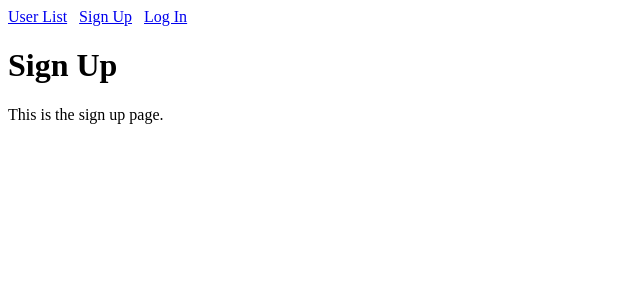
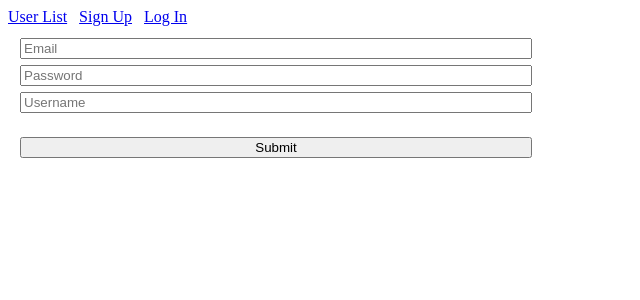
Before and after one commit to yhyem/react-ts-4st, a React (Create React App) app: page /sign-up in a window 1280 px wide. Shown: the top 300 px of the page, without its empty margins (0-640 px from the left). Built offline with nearby package versions, Linux system fonts and the light colour scheme.

Commit message:
feat: react-hook-form 으로 form 관리하기

```diff
--- a/package.json
+++ b/package.json
@@ -12,6 +12,7 @@
     "@types/react-dom": "^18.0.0",
     "react": "^18.2.0",
     "react-dom": "^18.2.0",
+    "react-hook-form": "^7.48.2",
     "react-router-dom": "^6.18.0",
     "react-scripts": "5.0.1",
     "typescript": "^4.4.2",
--- a/src/pages/LogIn.tsx
+++ b/src/pages/LogIn.tsx
@@ -1,8 +1,34 @@
+import { SubmitHandler, useForm } from "react-hook-form";
+
+type Inputs = {
+  email: string;
+  password: string;
+};
+
 export const LogIn = () => {
+  const { register, handleSubmit } = useForm<Inputs>();
+
+  const onSubmit: SubmitHandler<Inputs> = data => {
+    console.log(data);
+  };
+
   return (
     <div>
-      <h1>Log In</h1>
-      <p>This is the log in page.</p>
+      <form
+        onSubmit={handleSubmit(onSubmit)}
+        style={{ display: "flex", flexDirection: "column", gap: 24, maxWidth: 512, margin: 12 }}
+      >
+        <div style={{ display: "flex", flexDirection: "column", gap: 6 }}>
+          <input type="email" placeholder="Email" {...register("email", { required: true })} />
+          <input
+            type="password"
+            placeholder="Password"
+            {...register("password", { required: true })}
+          />
+        </div>
+
+        <input type="submit" />
+      </form>
     </div>
   );
 };
--- a/src/pages/SignUp.tsx
+++ b/src/pages/SignUp.tsx
@@ -1,8 +1,36 @@
+import { SubmitHandler, useForm } from "react-hook-form";
+
+type Inputs = {
+  email: string;
+  password: string;
+  username: string;
+};
+
 export const SignUp = () => {
+  const { register, handleSubmit } = useForm<Inputs>();
+
+  const onSubmit: SubmitHandler<Inputs> = data => {
+    console.log(data);
+  };
+
   return (
     <div>
-      <h1>Sign Up</h1>
-      <p>This is the sign up page.</p>
+      <form
+        onSubmit={handleSubmit(onSubmit)}
+        style={{ display: "flex", flexDirection: "column", gap: 24, maxWidth: 512, margin: 12 }}
+      >
+        <div style={{ display: "flex", flexDirection: "column", gap: 6 }}>
+          <input type="email" placeholder="Email" {...register("email", { required: true })} />
+          <input
+            type="password"
+            placeholder="Password"
+            {...register("password", { required: true })}
+          />
+          <input type="text" placeholder="Username" {...register("username", { required: true })} />
+        </div>
+
+        <input type="submit" />
+      </form>
     </div>
   );
 };
```
Also changed, not shown: 1 other file (tests, documents, lock files or other folders).
